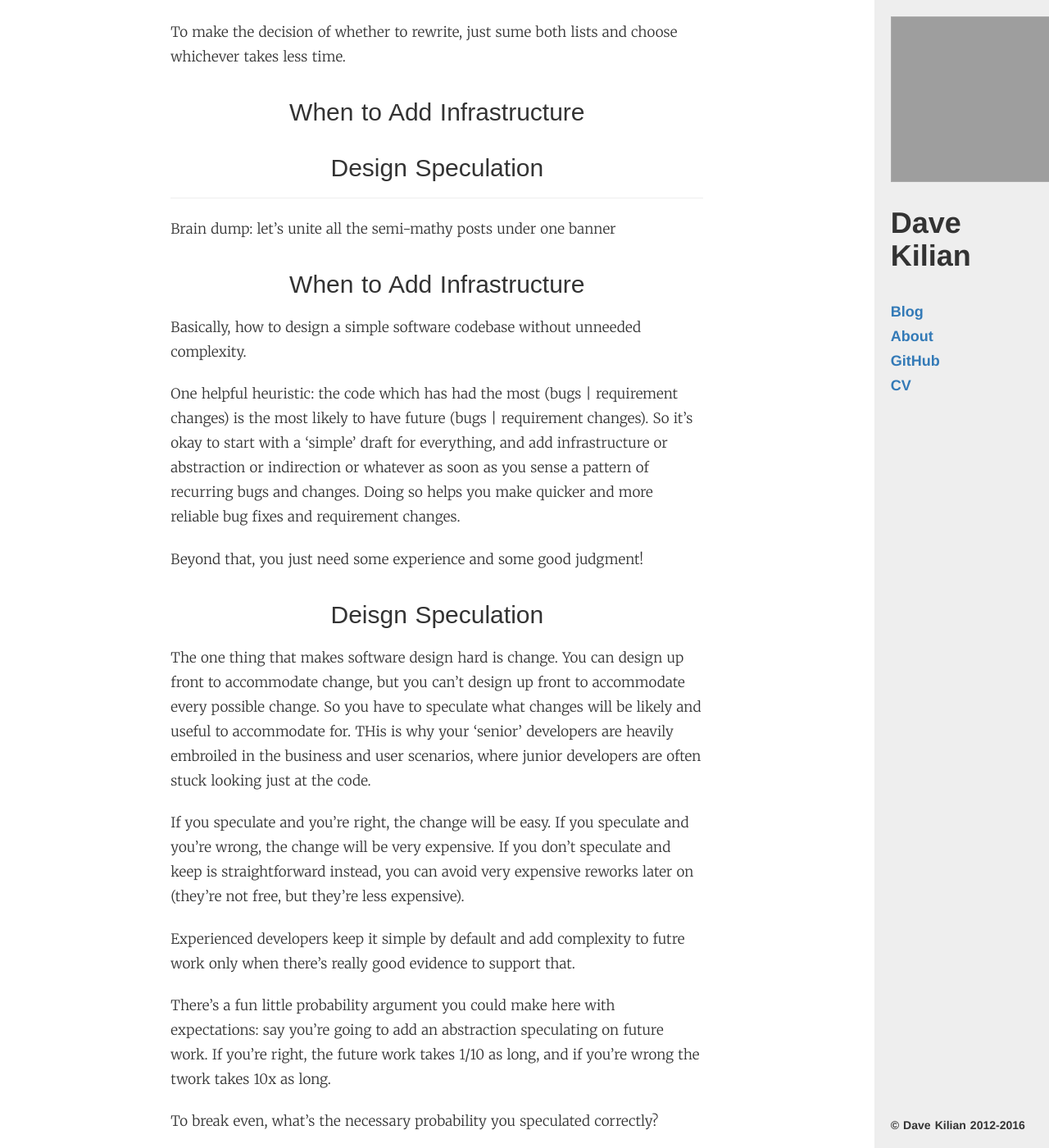
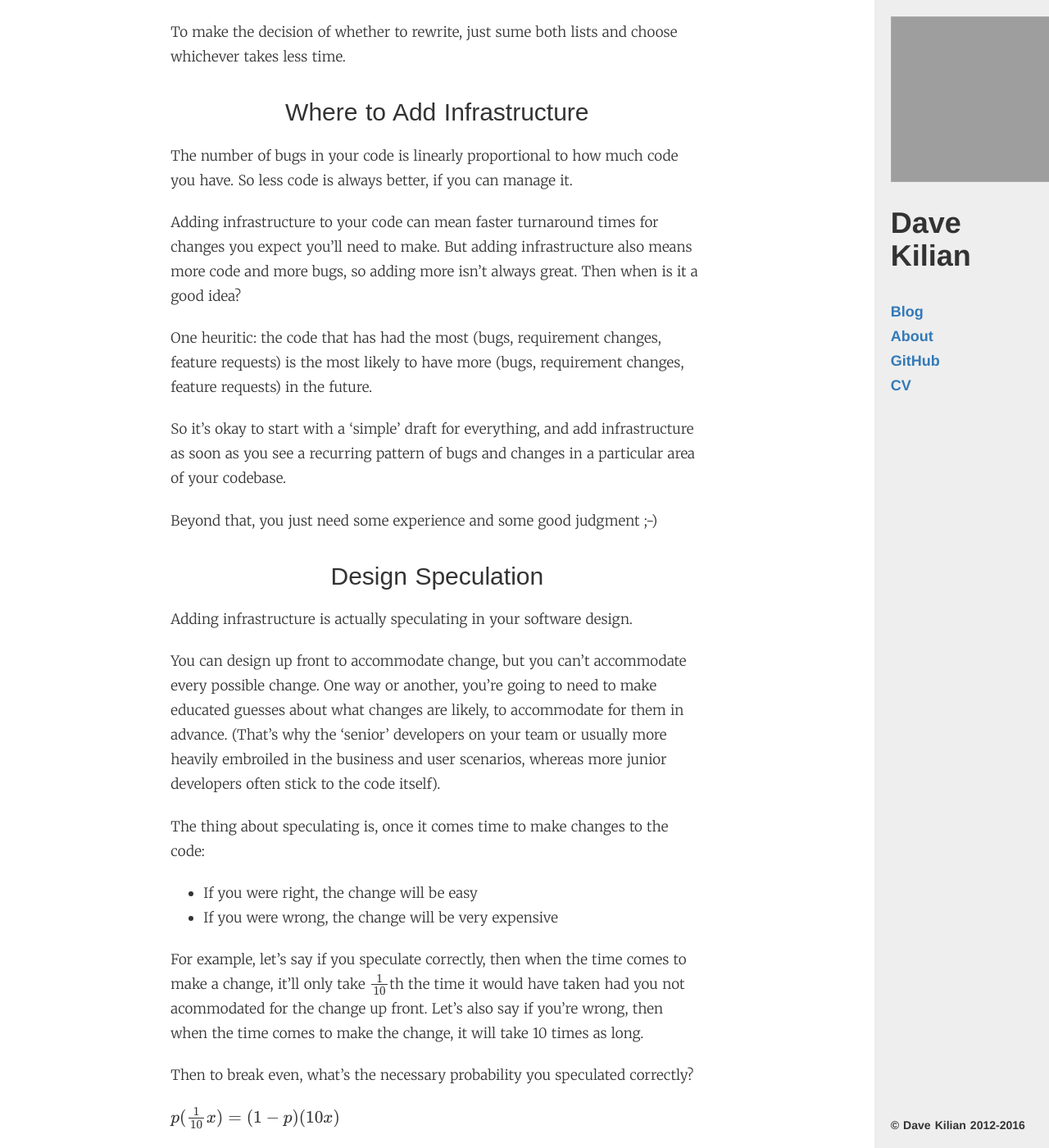
Before and after one commit to davekilian/davekilian.github.com, a Jekyll site: the page built from _posts/2016-06-21-software-design-by-the-numbers.markdown, in a window 1280 px wide and 1400 px high, scrolled down 880 px. Shown: the whole window at 82% size. Built offline with Jekyll 4.4.1, drawn with Linux system fonts in a browser that asks for light colours; nearby versions of some CDN libraries; formulas are drawn with MathJax 3; some of the changed text lies outside the part shown; grey boxes are pictures that could not be loaded.

Commit message:
Draft post

```diff
--- a/_posts/2016-06-21-software-design-by-the-numbers.markdown
+++ b/_posts/2016-06-21-software-design-by-the-numbers.markdown
@@ -1,6 +1,6 @@
 ---
 layout: post
-title: Software Design by the Numbers
+title: Software Design with Math
 author: Dave
 draft: true
 ---
@@ -16,7 +16,7 @@ Here's some basic math to guide your decision-making process.
 If one thing's true in life, it's that there's never enough time.
 
 No matter the scale, whether we're looking at a small function or a huge codebase, whether to rewrite is a question of whether rewriting finishes the job faster than not rewriting.
-Finishing the job here means the whole job, beyond just getting the golden path working.
+By finishing the job we mean the whole job, with all the bells and whistles and future maintenance.
 
 Say if you don't rewrite, the time it'll take to do the feature is
 
@@ -32,54 +32,73 @@ If you do rewrite, you're dealing with a longer lists of time costs:
 
 To make the decision of whether to rewrite, just sume both lists and choose whichever takes less time.
 
-## When to Add Infrastructure
+## Where to Add Infrastructure
+
+The number of bugs in your code is linearly proportional to how much code you have.
+So less code is always better, if you can manage it.
+
+Adding infrastructure to your code can mean faster turnaround times for changes you expect you'll need to make.
+But adding infrastructure also means more code and more bugs, so adding more isn't always great.
+Then when is it a good idea?
+
+One heuritic: the code that has had the most (bugs, requirement changes, feature requests) is the most likely to have more (bugs, requirement changes, feature requests) in the future.
+
+So it's okay to start with a 'simple' draft for everything, and add infrastructure as soon as you see a recurring pattern of bugs and changes in a particular area of your codebase.
+
+Beyond that, you just need some experience and some good judgment ;-)
 
 ## Design Speculation
 
----
+Adding infrastructure is actually speculating in your software design.
 
-Brain dump: let's unite all the semi-mathy posts under one banner
+You can design up front to accommodate change, but you can't accommodate every possible change.
+One way or another, you're going to need to make educated guesses about what changes are likely, to accommodate for them in advance.
+(That's why the 'senior' developers on your team or usually more heavily embroiled in the business and user scenarios, whereas more junior developers often stick to the code itself).
 
-## When to Add Infrastructure
+The thing about speculating is, once it comes time to make changes to the code:
 
-Basically, how to design a simple software codebase without unneeded complexity.
+* If you were right, the change will be easy
+* If you were wrong, the change will be very expensive
 
-One helpful heuristic: the code which has had the most (bugs | requirement changes) is the most likely to have future (bugs | requirement changes).
-So it's okay to start with a 'simple' draft for everything, and add infrastructure or abstraction or indirection or whatever as soon as you sense a pattern of recurring bugs and changes.
-Doing so helps you make quicker and more reliable bug fixes and requirement changes.
+For example, let's say if you speculate correctly, then when the time comes to make a change, it'll only take $\frac{1}{10}$th the time it would have taken had you not acommodated for the change up front.
+Let's also say if you're wrong, then when the time comes to make the change, it will take 10 times as long.
 
-Beyond that, you just need some experience and some good judgment!
+Then to break even, what's the necessary probability you speculated correctly?
 
-## Deisgn Speculation
+$p(\frac{1}{10}x) = (1 - p)(10x)$
 
-The one thing that makes software design hard is change. You can design up
-front to accommodate change, but you can't design up front to accommodate every
-possible change. So you have to speculate what changes will be likely and
-useful to accommodate for. THis is why your 'senior' developers are heavily
-embroiled in the business and user scenarios, where junior developers are often
-stuck looking just at the code.
+$\frac{1}{10}p = (1 - p)(10)$
 
-If you speculate and you're right, the change will be easy.
-If you speculate and you're wrong, the change will be very expensive.
-If you don't speculate and keep is straightforward instead, you can avoid very
-expensive reworks later on (they're not free, but they're less expensive).
+$\frac{1}{10}p = 10 - 10p$
 
-Experienced developers keep it simple by default and add complexity to futre
-work only when there's really good evidence to support that.
+$10.1p = 10$
 
-There's a fun little probability argument you could make here with
-expectations: say you're going to add an abstraction speculating on future
-work. If you're right, the future work takes 1/10 as long, and if you're wrong
-the twork takes 10x as long.
+$p = .99$ (roughly)
 
-To break even, what's the necessary probability you speculated correctly?
+So, you want to add infrastructure; are you 99% sure you're gonna need it?
 
-1x = p(1/10x) + (1 - p)(10x)
+Another facet to consider: the 10X slowdown from speculating wrong is a way bigger hit than the 10X speedup from speculating right.
+Using the numbers above,
 
-= p(1/10) + 10 - 10p
+* If making the change would take 1 hour had you not speculated,
+* Then the change would take 6 minutes if you had speculated (you saved 54 minutes)
+* And the change would take 10 hours if you had speculated wrong (you lost 9 hours!)
 
-9 = 9.9p
+In light of this, experienced developers often keep it simple by default and leave adding complexity to the future.
+This means future changes aren't free, but they usually don't require expensive reworks either.
 
-p = .90 (roughly)
+Over the long run, how often do you have to speculate correctly to break even with never speculating at all?
 
-So, are you 90% certain you're gonna need it?
+$1x = (\frac{1}{10}x)p + (10x)(1 - p)$
+
+$1 = (\frac{1}{10})p + (10)(1 - p)$
+
+$1 = (\frac{1}{10})p + 10 - 10p$
+
+$9 = 9.9p$
+
+$p = .90$ (roughly)
+
+So, do you speculate correctly 90% of the time?
+
+Keep it simple and avoid speculating if you can -- because the odds are against you!
```
